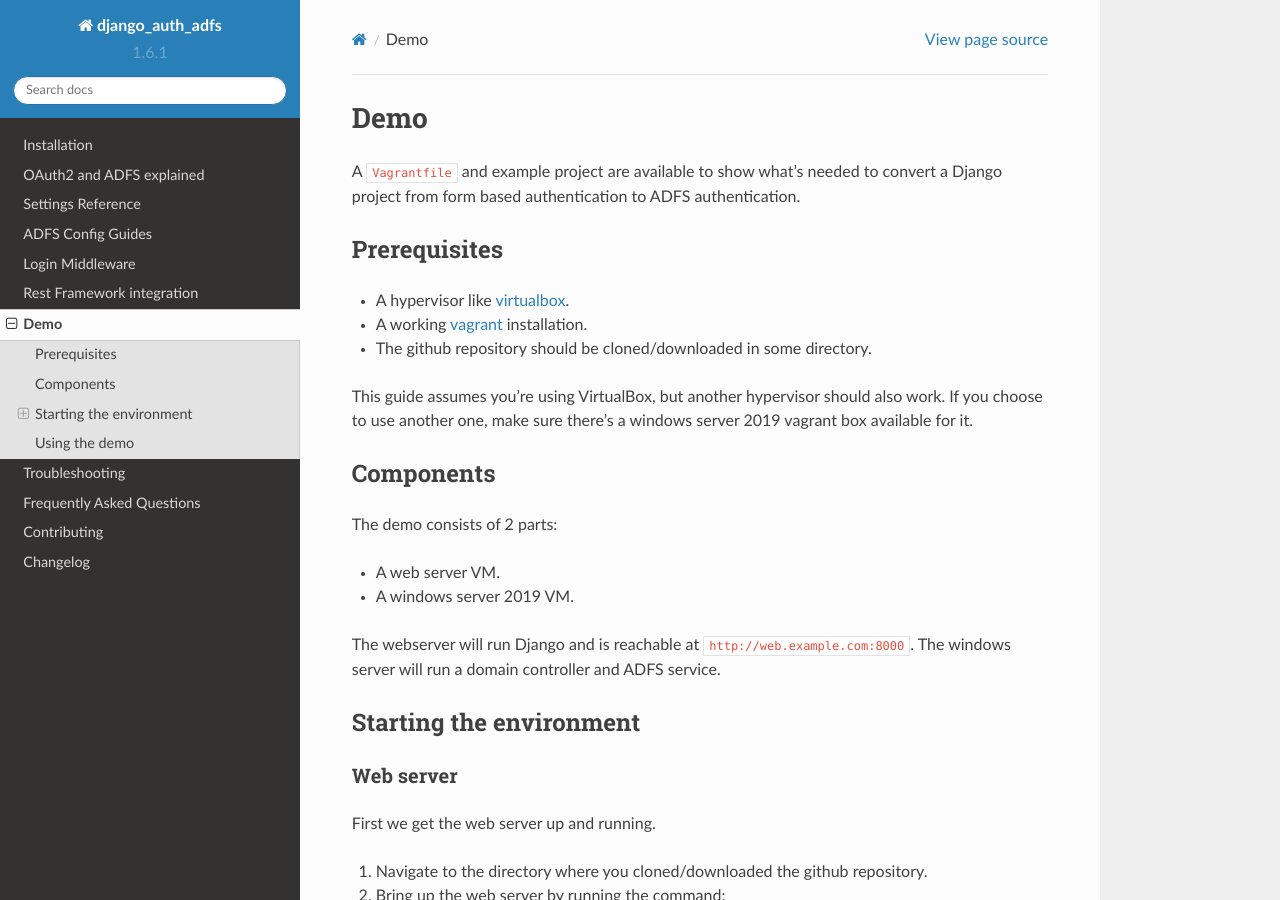
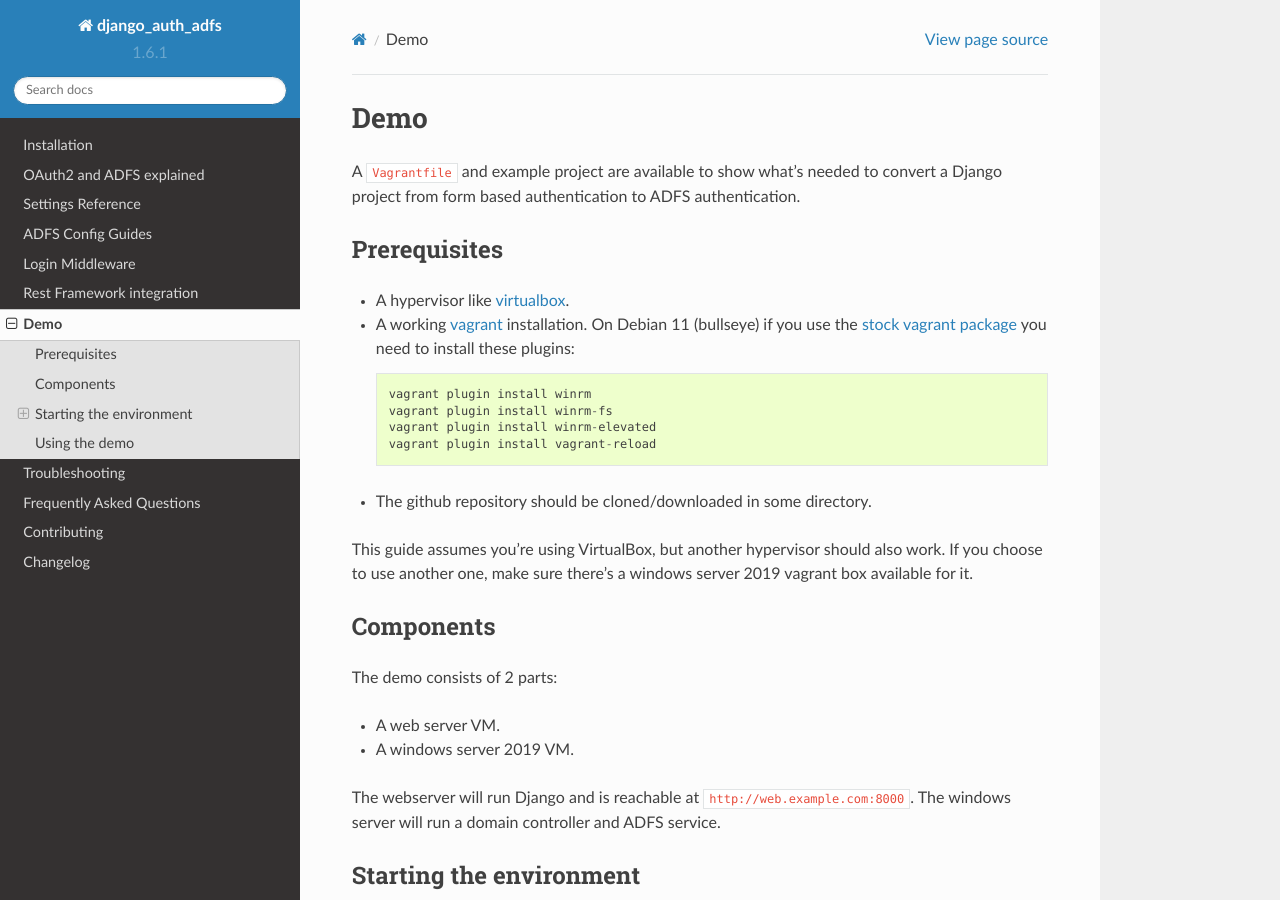
Before and after one commit to snok/django-auth-adfs, a Sphinx documentation site: the page built from docs/demo.rst, in a window 1280 px wide and 900 px high. Built offline with Sphinx 7.4.7 and the Read the Docs theme 2.0.0, drawn with Linux system fonts in a browser that asks for light colours; pages that are not in the unit, such as notebooks, are missing from menus.

Commit message:
document vagrant demo install on debian, fixes #153

```diff
--- a/docs/demo.rst
+++ b/docs/demo.rst
@@ -6,7 +6,13 @@ authentication to ADFS authentication.
 Prerequisites
 -------------
 * A hypervisor like `virtualbox <https://www.virtualbox.org/>`__.
-* A working `vagrant <https://www.vagrantup.com/>`__ installation.
+* A working `vagrant <https://www.vagrantup.com/>`__ installation. On Debian 11 (bullseye) if you use the `stock vagrant package <https://packages.debian.org/bullseye/vagrant>`__ you need to install these plugins::
+
+    vagrant plugin install winrm
+    vagrant plugin install winrm-fs
+    vagrant plugin install winrm-elevated
+    vagrant plugin install vagrant-reload
+
 * The github repository should be cloned/downloaded in some directory.
 
 This guide assumes you're using VirtualBox, but another hypervisor should also work.
```
